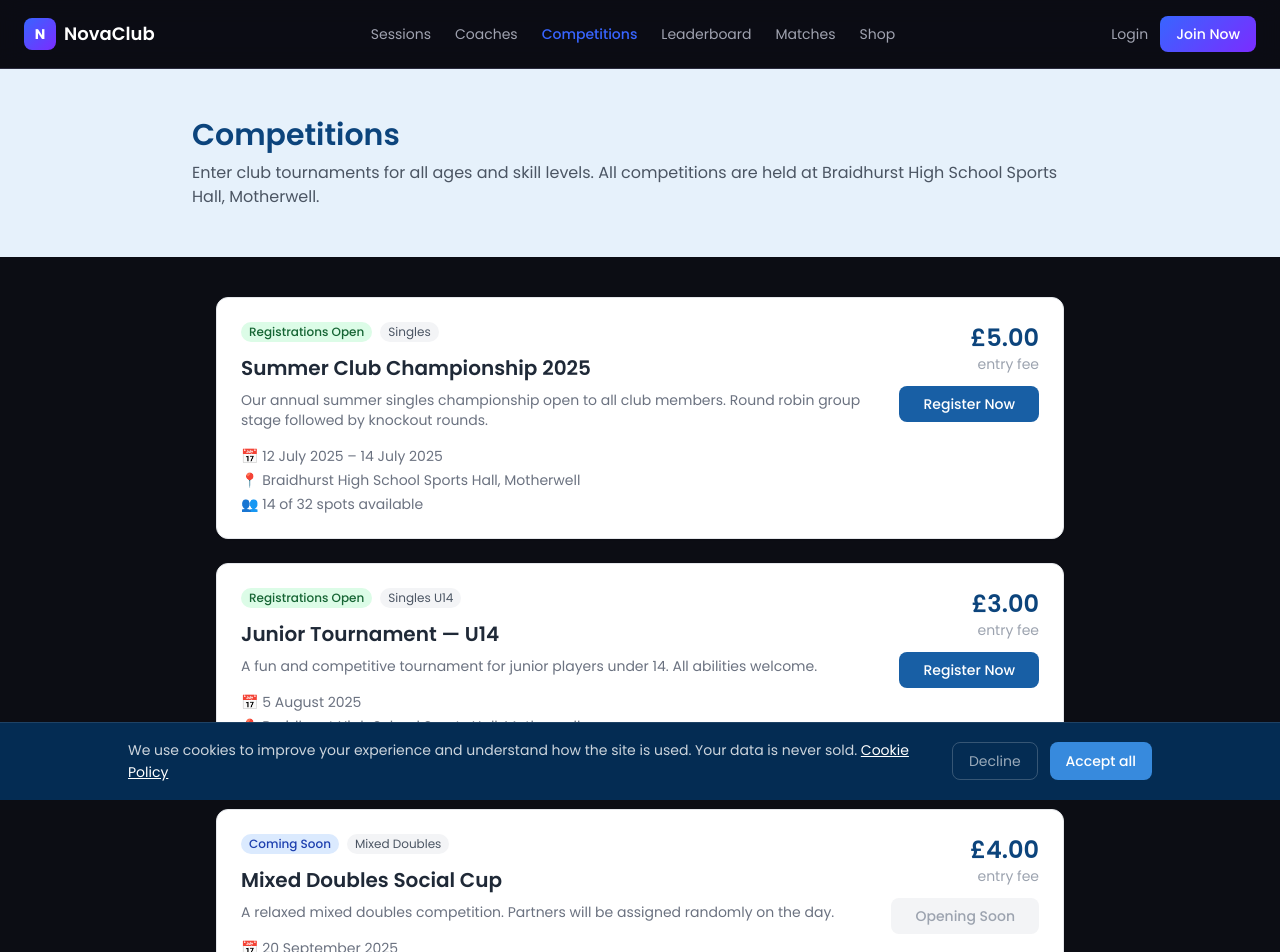
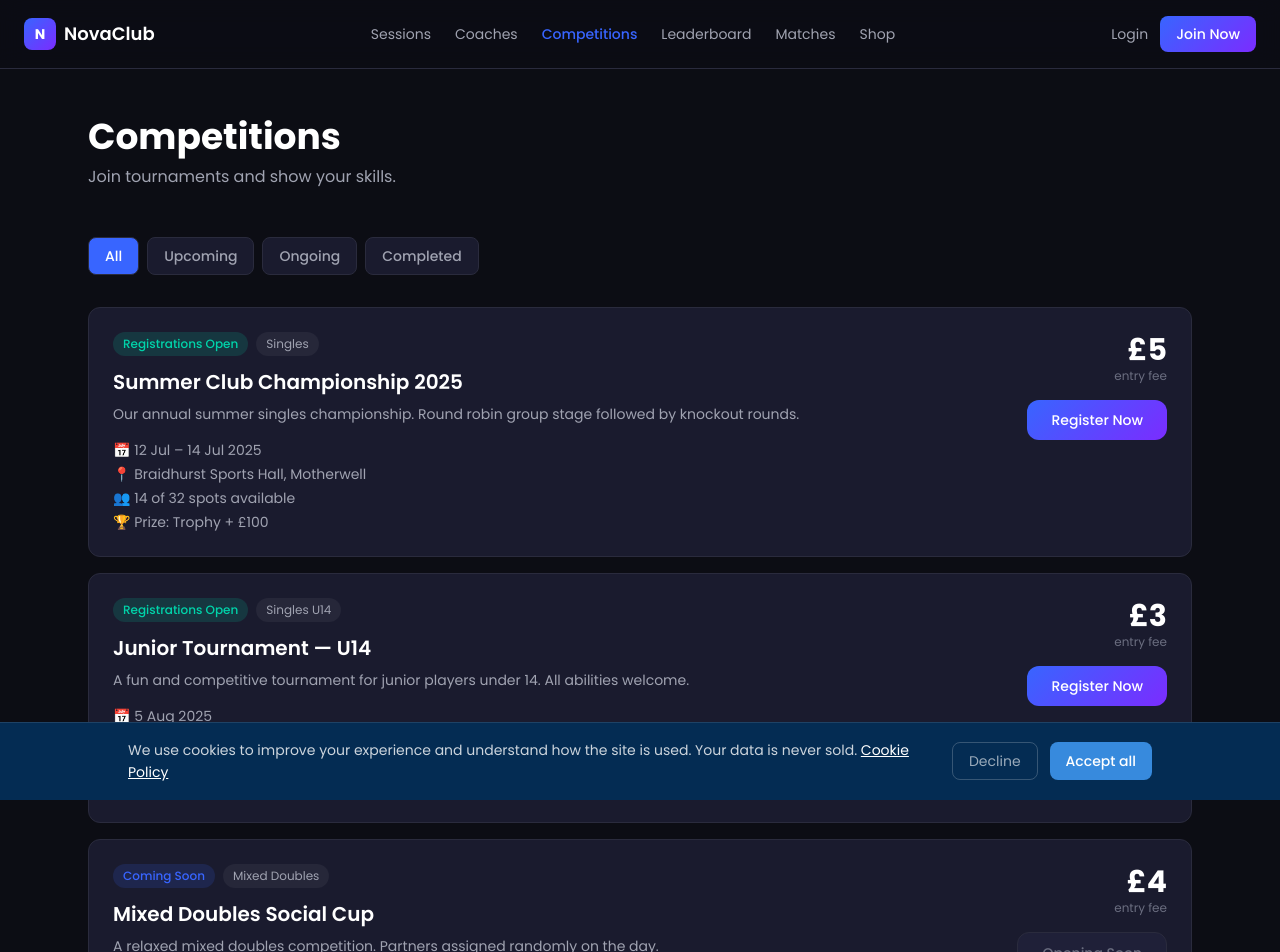
Before and after one commit to ardalescai-tech/cosmaclub, a Next.js app: page /competitions in a window 1280 px wide. Shown: the top 952 px of the page. Built offline with nearby package versions, Linux system fonts and the light colour scheme; no server answers.

Commit message:
redesign: competitions page

```diff
--- a/src/app/competitions/page.tsx
+++ b/src/app/competitions/page.tsx
@@ -1,133 +1,148 @@
 import Link from "next/link";
-import { formatDate, formatPrice } from "@/lib/utils";
 
 const competitions = [
   {
     id: "1",
     title: "Summer Club Championship 2025",
     format: "Singles",
-    description: "Our annual summer singles championship open to all club members. Round robin group stage followed by knockout rounds.",
-    location: "Braidhurst High School Sports Hall, Motherwell",
-    startDate: new Date("2025-07-12"),
-    endDate: new Date("2025-07-14"),
+    description: "Our annual summer singles championship. Round robin group stage followed by knockout rounds.",
+    location: "Braidhurst Sports Hall, Motherwell",
+    date: "12 Jul – 14 Jul 2025",
     entryFee: 5,
     maxPlayers: 32,
     spotsLeft: 14,
     status: "OPEN",
+    prize: "Trophy + £100",
   },
   {
     id: "2",
     title: "Junior Tournament — U14",
     format: "Singles U14",
     description: "A fun and competitive tournament for junior players under 14. All abilities welcome.",
-    location: "Braidhurst High School Sports Hall, Motherwell",
-    startDate: new Date("2025-08-05"),
-    endDate: null,
+    location: "Braidhurst Sports Hall, Motherwell",
+    date: "5 Aug 2025",
     entryFee: 3,
     maxPlayers: 16,
     spotsLeft: 9,
     status: "OPEN",
+    prize: "Medal + Certificate",
   },
   {
     id: "3",
     title: "Mixed Doubles Social Cup",
     format: "Mixed Doubles",
-    description: "A relaxed mixed doubles competition. Partners will be assigned randomly on the day.",
-    location: "Braidhurst High School Sports Hall, Motherwell",
-    startDate: new Date("2025-09-20"),
-    endDate: null,
+    description: "A relaxed mixed doubles competition. Partners assigned randomly on the day.",
+    location: "Braidhurst Sports Hall, Motherwell",
+    date: "20 Sep 2025",
     entryFee: 4,
     maxPlayers: 24,
     spotsLeft: 24,
     status: "UPCOMING",
+    prize: "Trophy",
   },
 ];
 
-const statusStyles: Record<string, string> = {
-  OPEN: "bg-green-100 text-green-800",
-  UPCOMING: "bg-blue-100 text-blue-800",
-  CLOSED: "bg-red-100 text-red-800",
-  FINISHED: "bg-gray-100 text-gray-600",
+const statusConfig: Record<string, { label: string; bg: string; color: string }> = {
+  OPEN: { label: "Registrations Open", bg: "rgba(0,212,170,0.15)", color: "#00D4AA" },
+  UPCOMING: { label: "Coming Soon", bg: "rgba(56,101,255,0.15)", color: "#3865FF" },
+  CLOSED: { label: "Closed", bg: "rgba(255,77,106,0.15)", color: "#FF4D6A" },
 };
 
-const statusLabels: Record<string, string> = {
-  OPEN: "Registrations Open",
-  UPCOMING: "Coming Soon",
-  CLOSED: "Registrations Closed",
-  FINISHED: "Finished",
-};
+const tabs = ["All", "Upcoming", "Ongoing", "Completed"];
 
 export default function CompetitionsPage() {
   return (
-    <main className="min-h-screen">
-      <section className="bg-[#E6F1FB] px-6 py-12">
-        <div className="max-w-4xl mx-auto">
-          <h1 className="text-3xl font-semibold text-[#0C447C] mb-2">Competitions</h1>
-          <p className="text-gray-600">
-            Enter club tournaments for all ages and skill levels. All competitions are held at Braidhurst High School Sports Hall, Motherwell.
-          </p>
+    <main style={{ background: "#0C0D14", minHeight: "100vh" }}>
+
+      <section className="px-6 py-12 max-w-6xl mx-auto">
+        <h1 className="text-4xl font-bold text-white mb-2">Competitions</h1>
+        <p style={{ color: "#A0A3B1" }}>Join tournaments and show your skills.</p>
+      </section>
+
+      {/* TABS */}
+      <section className="px-6 max-w-6xl mx-auto mb-8">
+        <div className="flex gap-2">
+          {tabs.map((tab) => (
+            <button key={tab}
+              className="px-4 py-2 rounded-lg text-sm font-medium transition-all"
+              style={{
+                background: tab === "All" ? "#3865FF" : "#1A1B2E",
+                color: tab === "All" ? "#fff" : "#A0A3B1",
+                border: "1px solid #2A2B3D",
+              }}>
+              {tab}
+            </button>
+          ))}
         </div>
       </section>
 
-      <section className="px-6 py-10 max-w-4xl mx-auto">
-        <div className="flex flex-col gap-6">
-          {competitions.map((comp) => (
-            <div key={comp.id} className="bg-white border border-gray-200 rounded-xl p-6 shadow-sm">
-              <div className="flex flex-col md:flex-row md:items-start justify-between gap-4">
+      <section className="px-6 pb-16 max-w-6xl mx-auto">
+        <div className="flex flex-col gap-4">
+          {competitions.map((comp) => {
+            const status = statusConfig[comp.status];
+            return (
+              <div key={comp.id} className="rounded-xl p-6"
+                style={{ background: "#1A1B2E", border: "1px solid #2A2B3D" }}>
+                <div className="flex flex-col md:flex-row md:items-start justify-between gap-6">
                   <div className="flex-1">
                     <div className="flex items-center gap-2 mb-3">
-                    <span className={`text-xs px-2 py-0.5 rounded-full font-medium ${statusStyles[comp.status]}`}>
-                      {statusLabels[comp.status]}
+                      <span className="text-xs px-2.5 py-1 rounded-full font-medium"
+                        style={{ background: status.bg, color: status.color }}>
+                        {status.label}
                       </span>
-                    <span className="text-xs bg-gray-100 text-gray-600 px-2 py-0.5 rounded-full">
+                      <span className="text-xs px-2.5 py-1 rounded-full"
+                        style={{ background: "rgba(255,255,255,0.05)", color: "#A0A3B1" }}>
                         {comp.format}
                       </span>
                     </div>
-                  <h3 className="text-xl font-semibold text-gray-800 mb-2">{comp.title}</h3>
-                  <p className="text-gray-500 text-sm mb-4">{comp.description}</p>
-                  <div className="flex flex-col gap-1 text-sm text-gray-500">
-                    <p>📅 {formatDate(comp.startDate)}{comp.endDate ? ` – ${formatDate(comp.endDate)}` : ""}</p>
+
+                    <h3 className="text-xl font-semibold text-white mb-2">{comp.title}</h3>
+                    <p className="text-sm mb-4" style={{ color: "#A0A3B1" }}>{comp.description}</p>
+
+                    <div className="flex flex-col gap-1 text-sm" style={{ color: "#A0A3B1" }}>
+                      <p>📅 {comp.date}</p>
                       <p>📍 {comp.location}</p>
                       <p>👥 {comp.spotsLeft} of {comp.maxPlayers} spots available</p>
+                      <p>🏆 Prize: {comp.prize}</p>
                     </div>
                   </div>
-                <div className="flex flex-col items-start md:items-end gap-3">
+
+                  <div className="flex flex-col items-start md:items-end gap-4">
                     <div className="text-left md:text-right">
-                    <p className="text-2xl font-semibold text-[#0C447C]">
-                      {comp.entryFee === 0 ? "Free" : formatPrice(comp.entryFee)}
+                      <p className="text-3xl font-bold text-white">
+                        {comp.entryFee === 0 ? "Free" : `£${comp.entryFee}`}
                       </p>
-                    <p className="text-sm text-gray-400">entry fee</p>
+                      <p className="text-xs" style={{ color: "#6B6E80" }}>entry fee</p>
                     </div>
+
                     {comp.status === "OPEN" ? (
-                    <Link
-                      href={`/competitions/${comp.id}/register`}
-                      className="bg-[#185FA5] text-white px-6 py-2 rounded-lg text-sm font-medium hover:bg-[#0C447C] transition-colors"
-                    >
+                      <Link href={`/competitions/${comp.id}/register`}
+                        className="px-6 py-2.5 rounded-xl text-sm font-medium text-white"
+                        style={{ background: "linear-gradient(135deg, #3865FF, #7B2CFF)" }}>
                         Register Now
                       </Link>
                     ) : (
-                    <button disabled className="bg-gray-100 text-gray-400 px-6 py-2 rounded-lg text-sm font-medium cursor-not-allowed">
+                      <button disabled
+                        className="px-6 py-2.5 rounded-xl text-sm font-medium"
+                        style={{ background: "#1F2038", color: "#6B6E80", border: "1px solid #2A2B3D" }}>
                         Opening Soon
                       </button>
                     )}
                   </div>
                 </div>
               </div>
-          ))}
+            );
+          })}
         </div>
       </section>
 
-      <footer className="bg-[#042C53] px-6 py-8 mt-12">
-        <div className="max-w-5xl mx-auto flex flex-col md:flex-row justify-between items-center gap-4">
-          <div>
-            <p className="text-white font-semibold">NovaClub</p>
-            <p className="text-white/50 text-sm">Non-profit community tennis club · Scotland</p>
-          </div>
+      <footer className="px-6 py-8 border-t" style={{ borderColor: "#2A2B3D" }}>
+        <div className="max-w-6xl mx-auto flex flex-col md:flex-row justify-between items-center gap-4">
+          <p className="font-semibold text-white">NovaClub</p>
           <div className="flex gap-6">
-            <Link href="/terms" className="text-white/50 text-sm hover:text-white">Terms</Link>
-            <Link href="/privacy" className="text-white/50 text-sm hover:text-white">Privacy</Link>
-            <Link href="/cookies" className="text-white/50 text-sm hover:text-white">Cookies</Link>
-            <Link href="/contact" className="text-white/50 text-sm hover:text-white">Contact</Link>
+            {["Terms", "Privacy", "Cookies", "Contact"].map((item) => (
+              <Link key={item} href={`/${item.toLowerCase()}`} className="text-sm" style={{ color: "#6B6E80" }}>{item}</Link>
+            ))}
           </div>
         </div>
       </footer>
```
Lines whose indentation alone changed are shown as unchanged.
